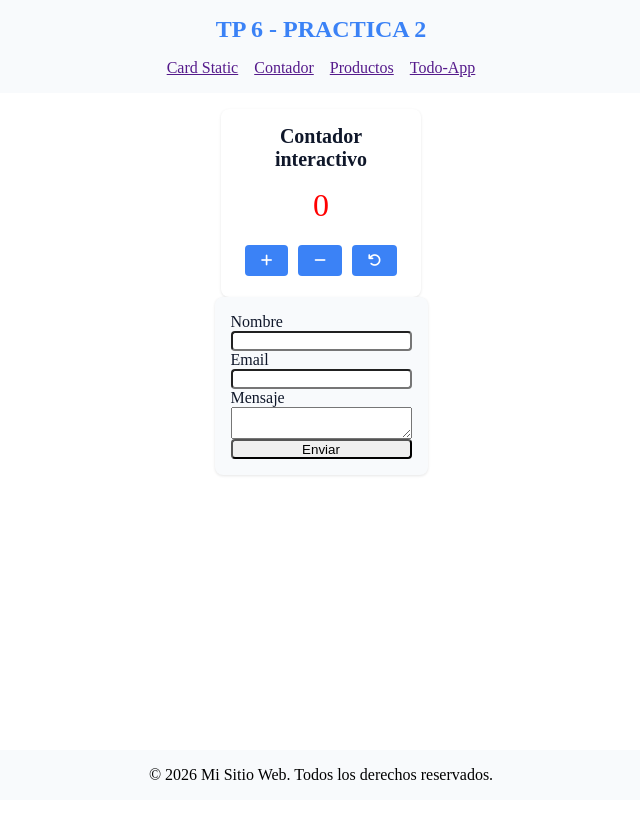
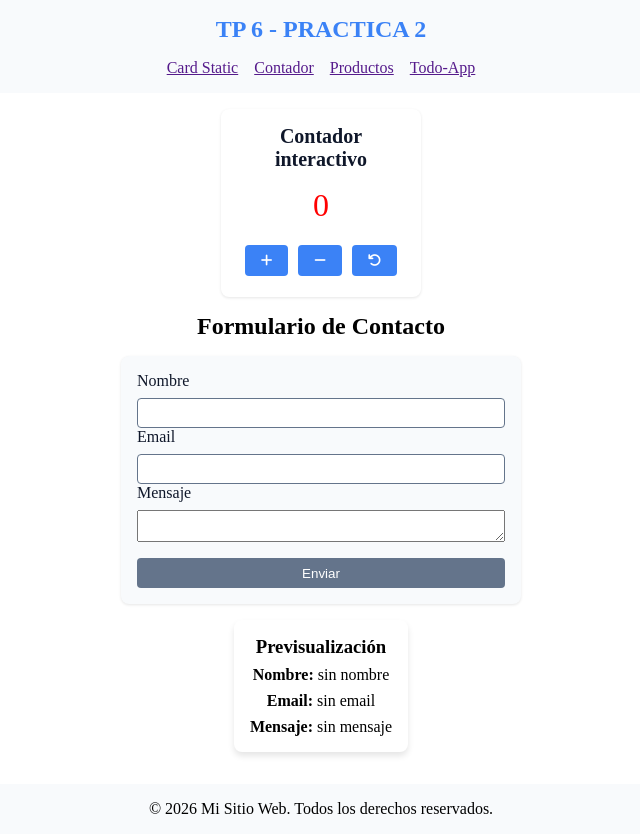
Before and after one commit to CristianFernando88/TP6_PP2, a React (Vite) app: page / in a window 1280 px wide. Shown: the whole page, without its empty margins (319-959 px from the left). Before the commit the page ends 800 px from the top, so only its background shows below. Built offline with nearby package versions, Linux system fonts and the light colour scheme.

Commit message:
ContactForm terminado

```diff
--- a/src/components/ContactForm.jsx
+++ b/src/components/ContactForm.jsx
@@ -19,6 +19,8 @@ export const ContactForm=()=>{
 
 };
     return(
+        <div className="container">
+            <h2>Formulario de Contacto</h2>
             <form onSubmit={handleSubmit} className="formulario">
                 <label htmlFor="">Nombre</label>
                 <input type="text" name="" id="" value={nombre} onChange={(e)=>{setNombre(e.target.value)}}/>
@@ -26,8 +28,16 @@ export const ContactForm=()=>{
                 <input type="email" value={email} onChange={(e)=>{setEmail(e.target.value)}}/>
                 <label htmlFor="">Mensaje</label>
                 <textarea name="" id="" value={mensaje} onChange={(e)=>{setMensaje(e.target.value)}}></textarea>
-            <input type="submit" value={"Enviar"}/>
+                <input type="submit" className="button" value={"Enviar"} disabled={nombre === "" || email === "" || mensaje === ""} />
             </form>
+            <div className="preview card">
+                <h3>Previsualización</h3>
+                <p><strong>Nombre:</strong> {nombre||"sin nombre"}</p>
+                <p><strong>Email:</strong> {email||"sin email"}</p>
+                <p><strong>Mensaje:</strong> {mensaje||"sin mensaje"}</p>
+            </div>
+        </div>
+
     )
 }
 export default ContactForm;
--- a/src/index.css
+++ b/src/index.css
@@ -134,7 +134,8 @@
   margin: 5px;
 }
 
-.formulario{
+/* .formulario{
+
   display: flex;
   flex-direction: column;
   padding: 16px;
@@ -148,4 +149,57 @@
 .formulario input{
   height: 20px;
   border-radius: var(--radius-sm);
+} */
+
+.container{
+  display: flex;
+  flex-direction: column;
+  align-items: center;
+  gap: var(--space-4);
+  padding: var(--space-4);
+  width: 100%;
 }
+.formulario{
+  display: flex;
+  flex-direction: column;
+  padding: var(--space-4);
+  border-radius: var(--radius);
+  background-color: var(--bg-secondary);
+  box-shadow: var(--shadow);
+  max-width: 400px;
+  width: 100%;
+}
+.formulario label{
+  color: var(--text);
+  margin-bottom: var(--space-2);
+}
+.formulario input{
+  height: 30px;
+  border-radius: var(--radius-sm);
+  border: 1px solid var(--secondary);
+  padding: var(--space-2);
+
+}
+.formulario .button{
+  margin-top: var(--space-4);
+  padding: var(--space-2) var(--space-4);
+  background-color: var(--primary);
+  color: var(--bg);
+  border: none;
+  border-radius: var(--radius-sm);
+  cursor: pointer;
+  transition: background-color 0.3s ease;
+}
+.button:disabled{
+  background-color: var(--secondary);
+  cursor: not-allowed;
+}
+.formulario .button:hover{
+  background-color: var(--primary-dark);
+}
+.preview{
+  display: flex;
+  flex-direction: column;
+  align-items: center;
+  gap: var(--space-2);
+}
```
Lines whose indentation alone changed are shown as unchanged.
